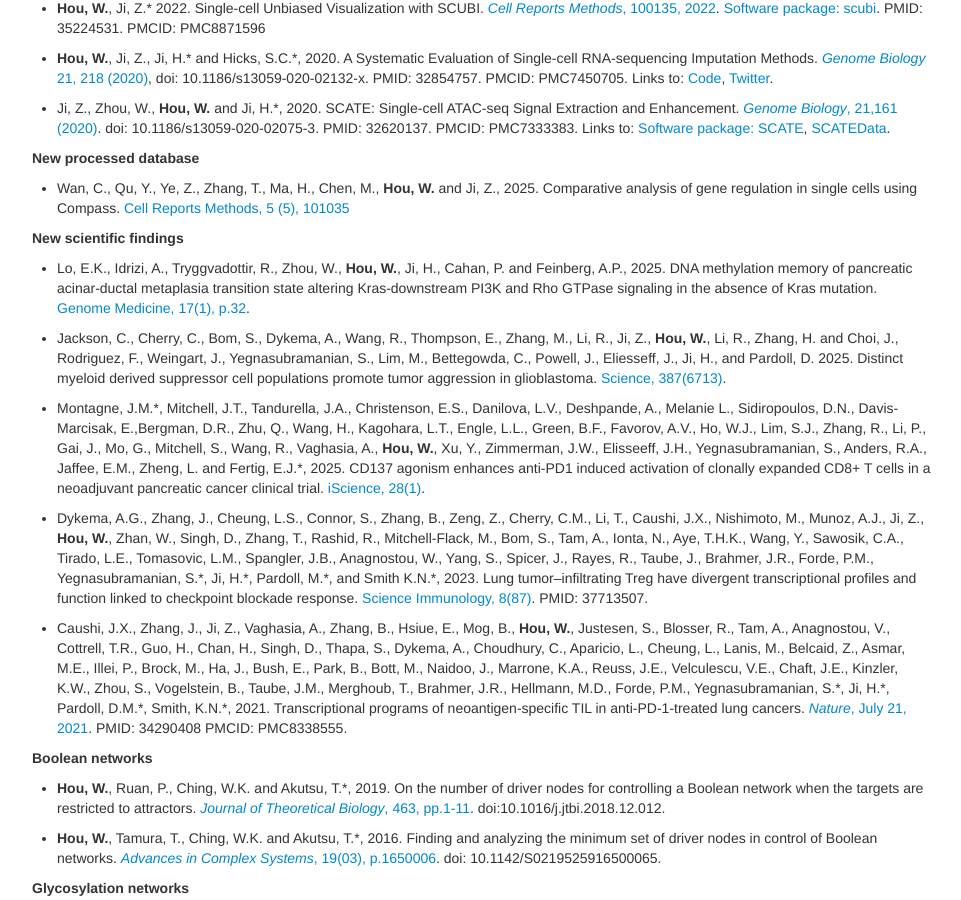
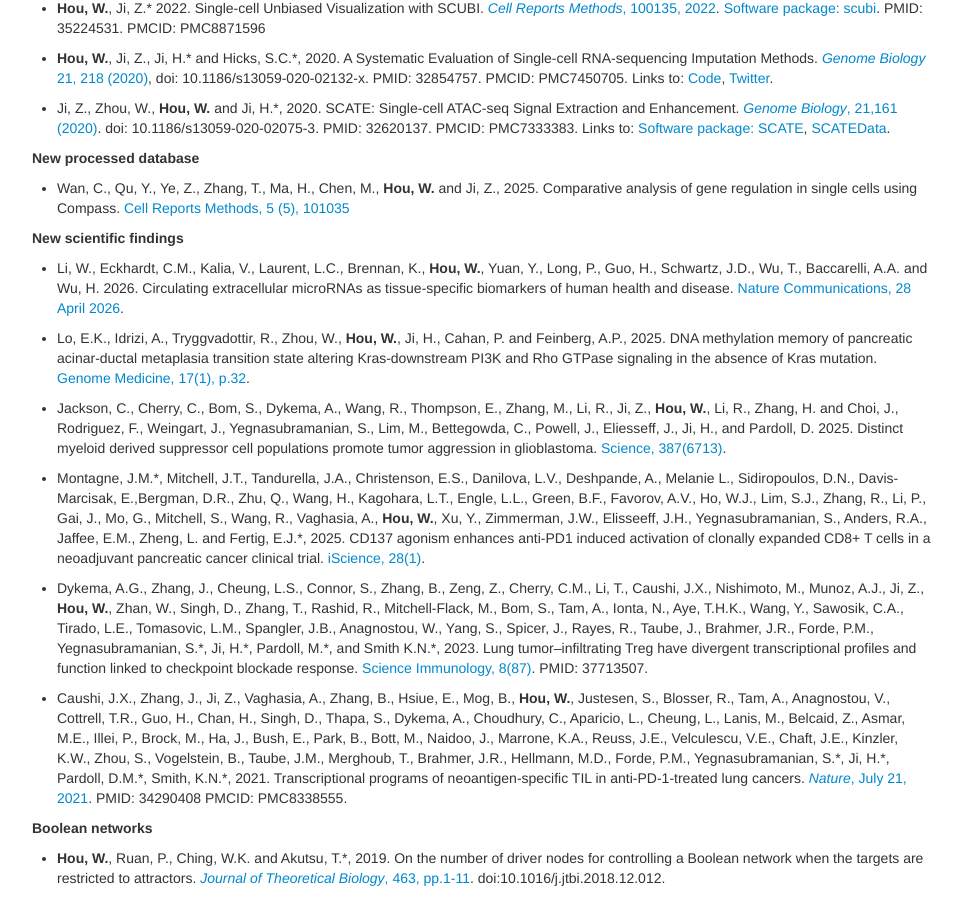
Before and after one commit to Winnie09/Wenpin_Hou, a Jekyll site: the page built from pages/publications.md, in a window 1280 px wide and 900 px high, scrolled down 1191 px. Shown: the whole window, without its empty margins (158-1119 px from the left). Built offline with Jekyll 4.4.1, drawn with Linux system fonts in a browser that asks for light colours.

Commit message:
add changes

```diff
--- a/pages/publications.md
+++ b/pages/publications.md
@@ -83,6 +83,9 @@ Comparative analysis of gene regulation in single cells using Compass. [Cell Rep
 
 **New scientific findings**
 
+- Li, W., Eckhardt, C.M., Kalia, V., Laurent, L.C., Brennan, K., **Hou, W.**, Yuan, Y., Long, P., Guo, H., Schwartz, J.D., Wu, T., Baccarelli, A.A. and Wu, H. 2026. Circulating extracellular microRNAs as tissue-specific biomarkers of human health and disease.
+[Nature Communications, 28 April 2026](https://www.nature.com/articles/s41467-026-72578-3).
+
 - Lo, E.K., Idrizi, A., Tryggvadottir, R., Zhou, W., **Hou, W.**, Ji, H., Cahan, P. and Feinberg, A.P., 2025.
 DNA methylation memory of pancreatic acinar-ductal metaplasia transition state altering Kras-downstream PI3K and Rho GTPase signaling in the absence of Kras mutation. [Genome Medicine, 17(1), p.32](https://genomemedicine.biomedcentral.com/articles/10.1186/s13073-025-01452-6).
 
@@ -97,6 +100,7 @@ Lung tumor–infiltrating Treg have divergent transcriptional profiles and funct
 
 - Caushi, J.X., Zhang, J.,  Ji, Z., Vaghasia, A., Zhang, B., Hsiue, E., Mog, B., **Hou, W.**, Justesen, S., Blosser, R., Tam, A., Anagnostou, V., Cottrell, T.R., Guo, H., Chan, H.,  Singh, D., Thapa, S., Dykema, A., Choudhury, C., Aparicio, L., Cheung, L., Lanis, M., Belcaid, Z., Asmar, M.E., Illei, P.,  Brock, M., Ha, J., Bush, E., Park, B.,  Bott, M.,  Naidoo, J., Marrone, K.A., Reuss, J.E., Velculescu, V.E., Chaft, J.E., Kinzler, K.W., Zhou, S., Vogelstein, B., Taube, J.M., Merghoub, T., Brahmer, J.R., Hellmann, M.D., Forde, P.M., Yegnasubramanian, S.\*, Ji, H.\*, Pardoll, D.M.\*,  Smith, K.N.\*, 2021.
 Transcriptional programs of neoantigen-specific TIL in anti-PD-1-treated lung cancers. [*Nature*, July 21, 2021](https://www.nature.com/articles/s41586-021-03752-4#citeas). PMID: 34290408 PMCID: PMC8338555.
+
 
 ##### Boolean networks
 - **Hou, W.**, Ruan, P., Ching, W.K. and Akutsu, T.\*, 2019.
```
